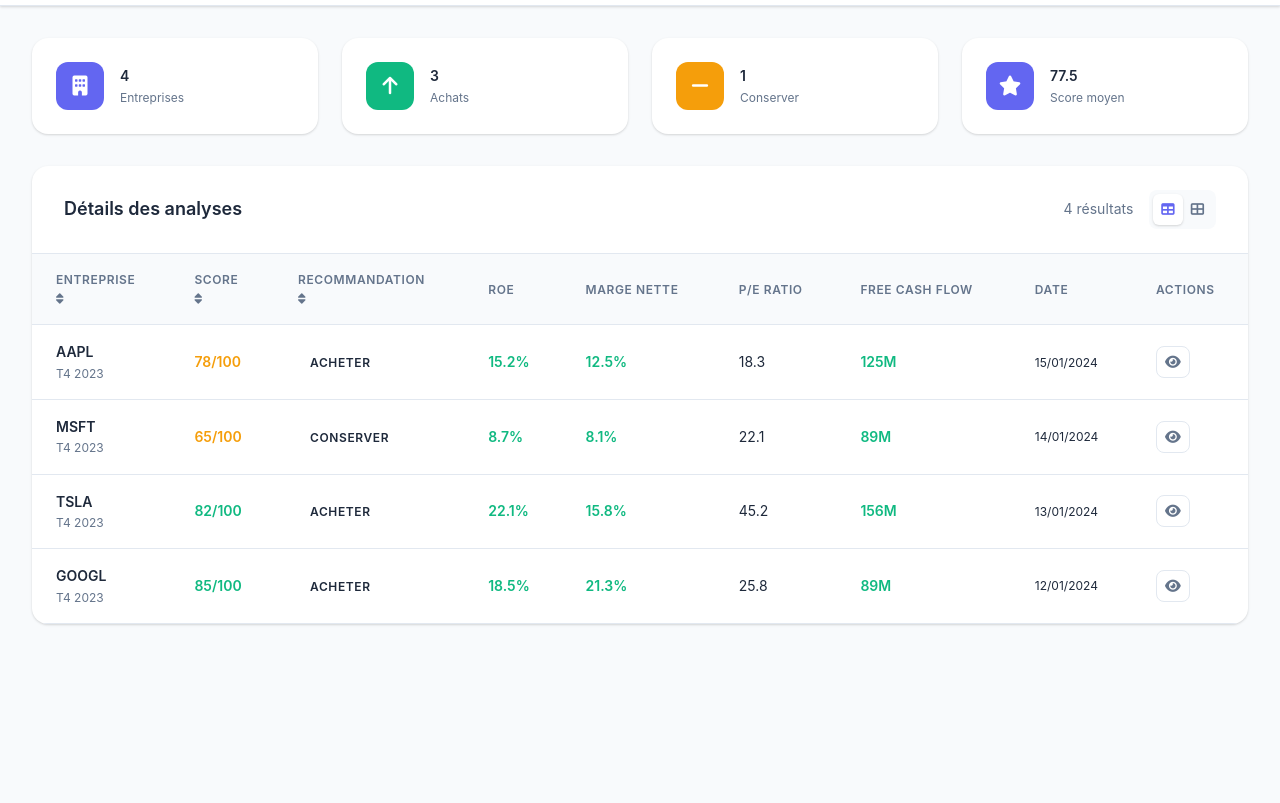
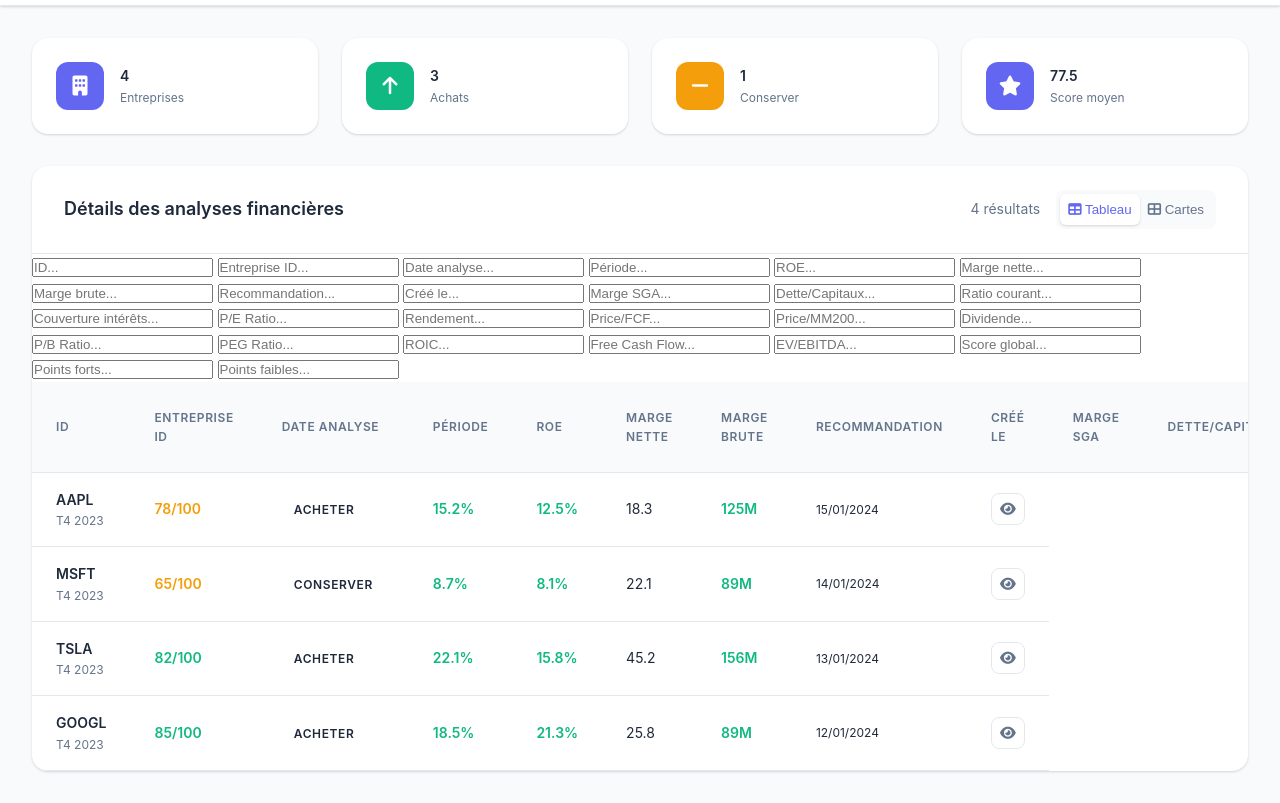
Before and after one commit to PaulineB29/overview, a plain HTML site: page index.html in a window 1280 px wide. Shown: the part 61-864 px from the top of the page. Before the commit the page ends 800 px from the top, so only its background shows below. Drawn offline with Linux system fonts and the light colour scheme.

Commit message:
Update index.html

```diff
--- a/index.html
+++ b/index.html
@@ -19,7 +19,7 @@
                 <div class="header-actions">
                     <div class="search-box">
                         <i class="fas fa-search"></i>
-                        <input type="text" id="globalSearch" placeholder="Rechercher...">
+                        <input type="text" id="globalSearch" placeholder="Rechercher dans toutes les colonnes...">
                     </div>
                     <button class="btn-primary" id="resetFilters">
                         <i class="fas fa-refresh"></i>
@@ -74,17 +74,51 @@
             <!-- Table Container -->
             <div class="table-section">
                 <div class="section-header">
-                    <h2>Détails des analyses</h2>
+                    <h2>Détails des analyses financières</h2>
                     <div class="table-info">
                         <span class="results-count" id="rowCount">4 résultats</span>
                         <div class="view-options">
                             <button class="view-option active" data-view="table">
                                 <i class="fas fa-table"></i>
+                                Tableau
                             </button>
                             <button class="view-option" data-view="cards">
                                 <i class="fas fa-th-large"></i>
+                                Cartes
                             </button>
                         </div>
+                    </div>
+                </div>
+
+                <!-- Filtres par colonne -->
+                <div class="column-filters" id="columnFilters">
+                    <div class="filters-row">
+                        <input type="text" class="column-filter" data-column="id" placeholder="ID...">
+                        <input type="text" class="column-filter" data-column="entreprise_id" placeholder="Entreprise ID...">
+                        <input type="text" class="column-filter" data-column="date_analyse" placeholder="Date analyse...">
+                        <input type="text" class="column-filter" data-column="periode" placeholder="Période...">
+                        <input type="text" class="column-filter" data-column="roe" placeholder="ROE...">
+                        <input type="text" class="column-filter" data-column="netMargin" placeholder="Marge nette...">
+                        <input type="text" class="column-filter" data-column="grossMargin" placeholder="Marge brute...">
+                        <input type="text" class="column-filter" data-column="recommandation" placeholder="Recommandation...">
+                        <input type="text" class="column-filter" data-column="created_at" placeholder="Créé le...">
+                        <input type="text" class="column-filter" data-column="sgaMargin" placeholder="Marge SGA...">
+                        <input type="text" class="column-filter" data-column="debtToEquity" placeholder="Dette/Capitaux...">
+                        <input type="text" class="column-filter" data-column="currentRatio" placeholder="Ratio courant...">
+                        <input type="text" class="column-filter" data-column="interestCoverage" placeholder="Couverture intérêts...">
+                        <input type="text" class="column-filter" data-column="peRatio" placeholder="P/E Ratio...">
+                        <input type="text" class="column-filter" data-column="earningsYield" placeholder="Rendement...">
+                        <input type="text" class="column-filter" data-column="priceToFCF" placeholder="Price/FCF...">
+                        <input type="text" class="column-filter" data-column="priceToMM200" placeholder="Price/MM200...">
+                        <input type="text" class="column-filter" data-column="dividendYield" placeholder="Dividende...">
+                        <input type="text" class="column-filter" data-column="pbRatio" placeholder="P/B Ratio...">
+                        <input type="text" class="column-filter" data-column="pegRatio" placeholder="PEG Ratio...">
+                        <input type="text" class="column-filter" data-column="roic" placeholder="ROIC...">
+                        <input type="text" class="column-filter" data-column="freeCashFlow" placeholder="Free Cash Flow...">
+                        <input type="text" class="column-filter" data-column="evToEbitda" placeholder="EV/EBITDA...">
+                        <input type="text" class="column-filter" data-column="score_global" placeholder="Score global...">
+                        <input type="text" class="column-filter" data-column="points_forts" placeholder="Points forts...">
+                        <input type="text" class="column-filter" data-column="points_faibles" placeholder="Points faibles...">
                     </div>
                 </div>
 
@@ -94,23 +128,32 @@
                         <table id="financialTable">
                             <thead>
                                 <tr>
-                                    <th data-column="entreprise" class="sortable">
-                                        <span>Entreprise</span>
-                                        <i class="fas fa-sort"></i>
-                                    </th>
-                                    <th data-column="score" class="sortable">
-                                        <span>Score</span>
-                                        <i class="fas fa-sort"></i>
-                                    </th>
-                                    <th data-column="recommandation" class="sortable">
-                                        <span>Recommandation</span>
-                                        <i class="fas fa-sort"></i>
-                                    </th>
-                                    <th data-column="roe">ROE</th>
-                                    <th data-column="margin">Marge Nette</th>
-                                    <th data-column="pe">P/E Ratio</th>
-                                    <th data-column="cashflow">Free Cash Flow</th>
-                                    <th data-column="date">Date</th>
+                                    <th data-column="id" class="sortable">ID</th>
+                                    <th data-column="entreprise_id" class="sortable">Entreprise ID</th>
+                                    <th data-column="date_analyse" class="sortable">Date Analyse</th>
+                                    <th data-column="periode" class="sortable">Période</th>
+                                    <th data-column="roe" class="sortable">ROE</th>
+                                    <th data-column="netMargin" class="sortable">Marge Nette</th>
+                                    <th data-column="grossMargin" class="sortable">Marge Brute</th>
+                                    <th data-column="recommandation" class="sortable">Recommandation</th>
+                                    <th data-column="created_at" class="sortable">Créé le</th>
+                                    <th data-column="sgaMargin" class="sortable">Marge SGA</th>
+                                    <th data-column="debtToEquity" class="sortable">Dette/Capitaux</th>
+                                    <th data-column="currentRatio" class="sortable">Ratio Courant</th>
+                                    <th data-column="interestCoverage" class="sortable">Couverture Intérêts</th>
+                                    <th data-column="peRatio" class="sortable">P/E Ratio</th>
+                                    <th data-column="earningsYield" class="sortable">Rendement</th>
+                                    <th data-column="priceToFCF" class="sortable">Price/FCF</th>
+                                    <th data-column="priceToMM200" class="sortable">Price/MM200</th>
+                                    <th data-column="dividendYield" class="sortable">Dividend Yield</th>
+                                    <th data-column="pbRatio" class="sortable">P/B Ratio</th>
+                                    <th data-column="pegRatio" class="sortable">PEG Ratio</th>
+                                    <th data-column="roic" class="sortable">ROIC</th>
+                                    <th data-column="freeCashFlow" class="sortable">Free Cash Flow</th>
+                                    <th data-column="evToEbitda" class="sortable">EV/EBITDA</th>
+                                    <th data-column="score_global" class="sortable">Score Global</th>
+                                    <th data-column="points_forts">Points Forts</th>
+                                    <th data-column="points_faibles">Points Faibles</th>
                                     <th class="actions">Actions</th>
                                 </tr>
                             </thead>
```
